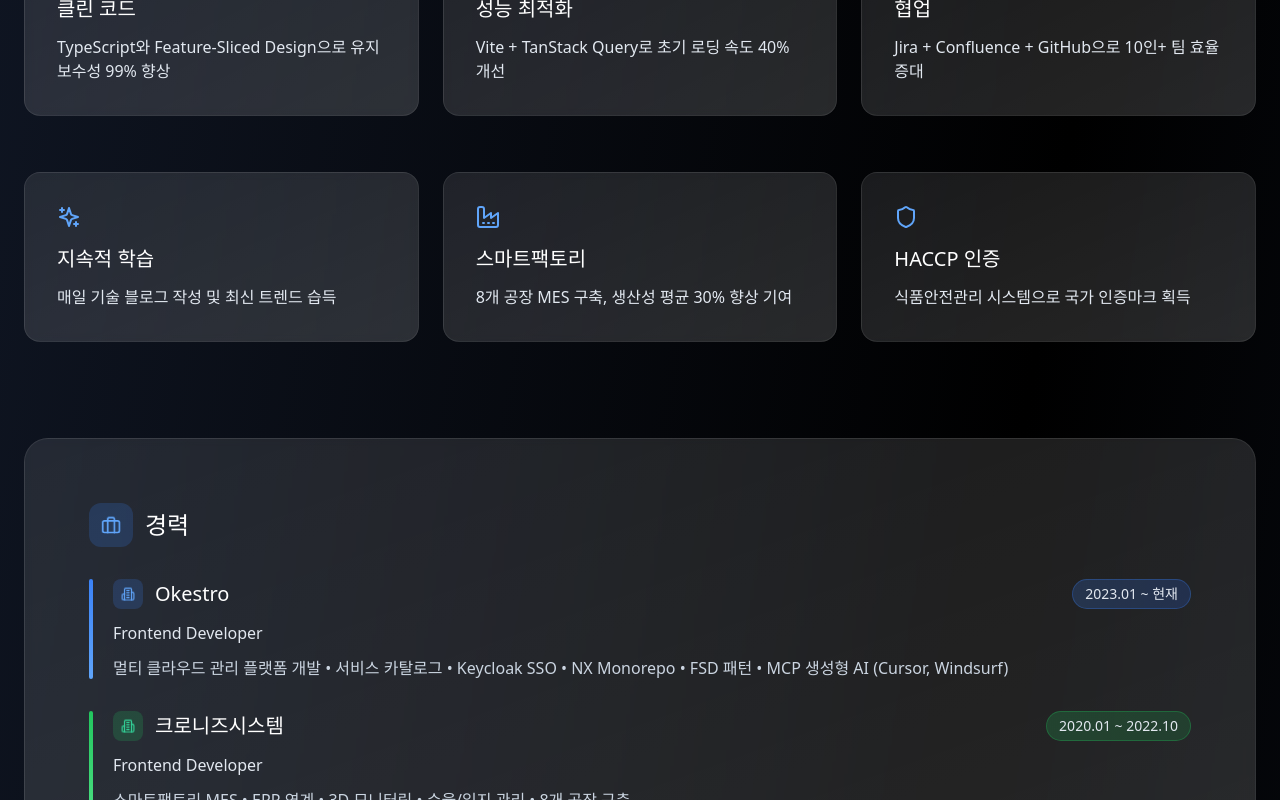
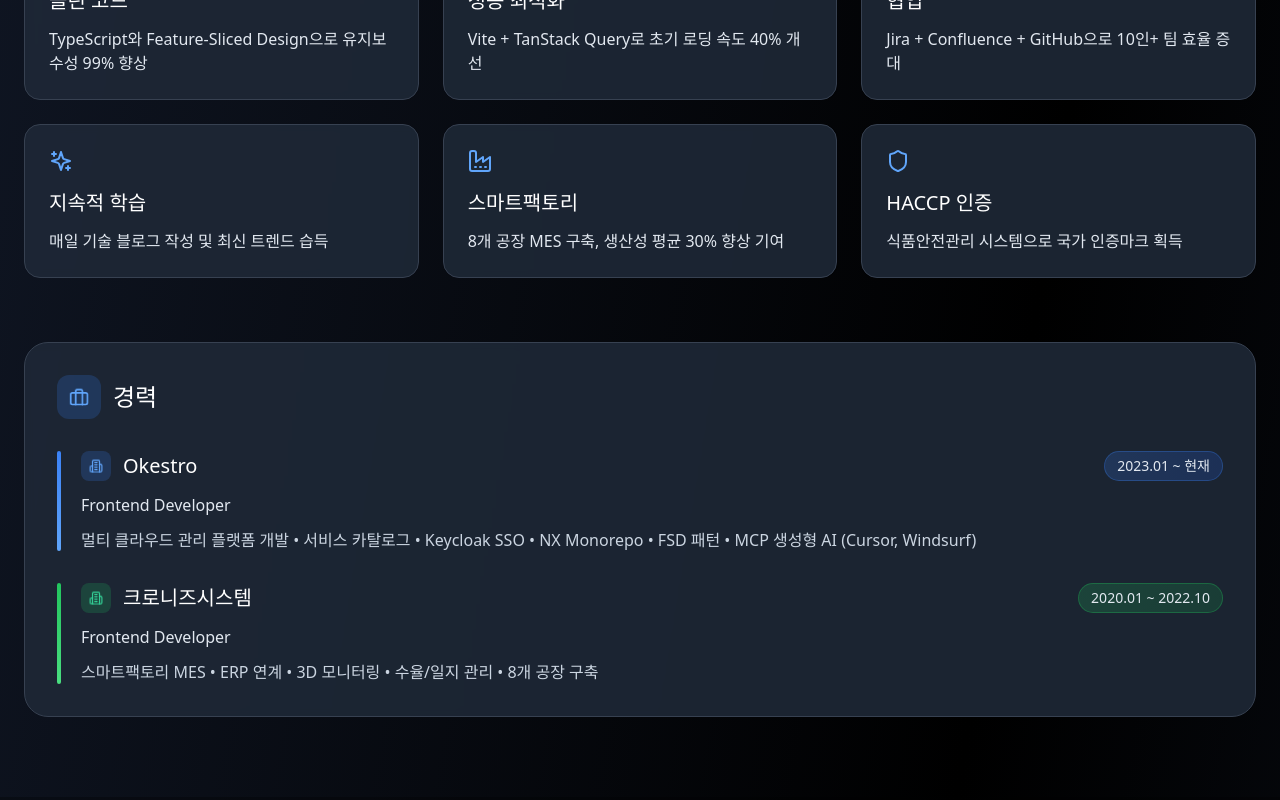
Before and after one commit to rlgus120712-wq/portfolio-khjo, a Next.js app: page / in a window 1280 px wide. Shown: the part 1180-1980 px from the top of the page. Built offline with nearby package versions, Linux system fonts and the light colour scheme.

Commit message:
Update About component Skills cards and career section background to match chart area dark gray color

```diff
--- a/src/components/About.tsx
+++ b/src/components/About.tsx
@@ -61,7 +61,7 @@ const About = () => {
           </p>
         </motion.div>
 
-        {/* 스킬 카드들 - 배경 유지 */}
+        {/* 스킬 카드들 - 차트 영역과 동일한 어두운 회색 배경으로 변경 */}
         <div className="grid grid-cols-1 sm:grid-cols-2 lg:grid-cols-3 gap-4 sm:gap-6 mb-12 sm:mb-16">
           {features.map((feature, index) => (
             <motion.div
@@ -69,9 +69,9 @@ const About = () => {
               initial={{ opacity: 0, y: 30 }}
               animate={inView ? { opacity: 1, y: 0 } : {}}
               transition={{ duration: 0.6, delay: index * 0.1 }}
-              className="glass bg-gradient-to-br from-white/5 to-white/10 backdrop-blur-sm border border-white/10 rounded-2xl p-6 hover:from-white/10 hover:to-white/15 transition-all duration-300 group"
+              className="bg-gray-800/90 backdrop-blur-sm border border-gray-700 rounded-2xl p-6 hover:bg-gray-700/50 transition-all duration-300 group"
             >
-              <div className="text-primary-400 mb-4 group-hover:scale-110 transition-transform duration-300">
+              <div className="text-blue-400 mb-4 group-hover:scale-110 transition-transform duration-300">
                 {feature.icon}
               </div>
               <h3 className="text-lg sm:text-xl font-bold mb-3 text-white">
@@ -82,17 +82,17 @@ const About = () => {
           ))}
         </div>
 
-        {/* 경력 섹션 */}
+        {/* 경력 섹션 - 차트 영역과 동일한 어두운 회색 배경으로 변경 */}
         <motion.div
           initial={{ opacity: 0, y: 30 }}
           animate={inView ? { opacity: 1, y: 0 } : {}}
           transition={{ duration: 0.6, delay: 0.5 }}
-          className="glass bg-gradient-to-br from-white/5 to-white/10 backdrop-blur-sm border border-white/10 rounded-2xl sm:rounded-3xl overflow-hidden"
+          className="bg-gray-800/90 backdrop-blur-sm border border-gray-700 rounded-2xl sm:rounded-3xl overflow-hidden"
         >
           <div className="p-6 sm:p-8">
             <div className="flex items-center gap-3 mb-8">
-              <div className="p-3 bg-primary-500/20 rounded-xl">
-                <Briefcase className="w-6 h-6 sm:w-7 sm:h-7 text-primary-400" />
+              <div className="p-3 bg-blue-500/20 rounded-xl">
+                <Briefcase className="w-6 h-6 sm:w-7 sm:h-7 text-blue-400" />
               </div>
               <h3 className="text-xl sm:text-2xl font-bold text-white">경력</h3>
             </div>
```
